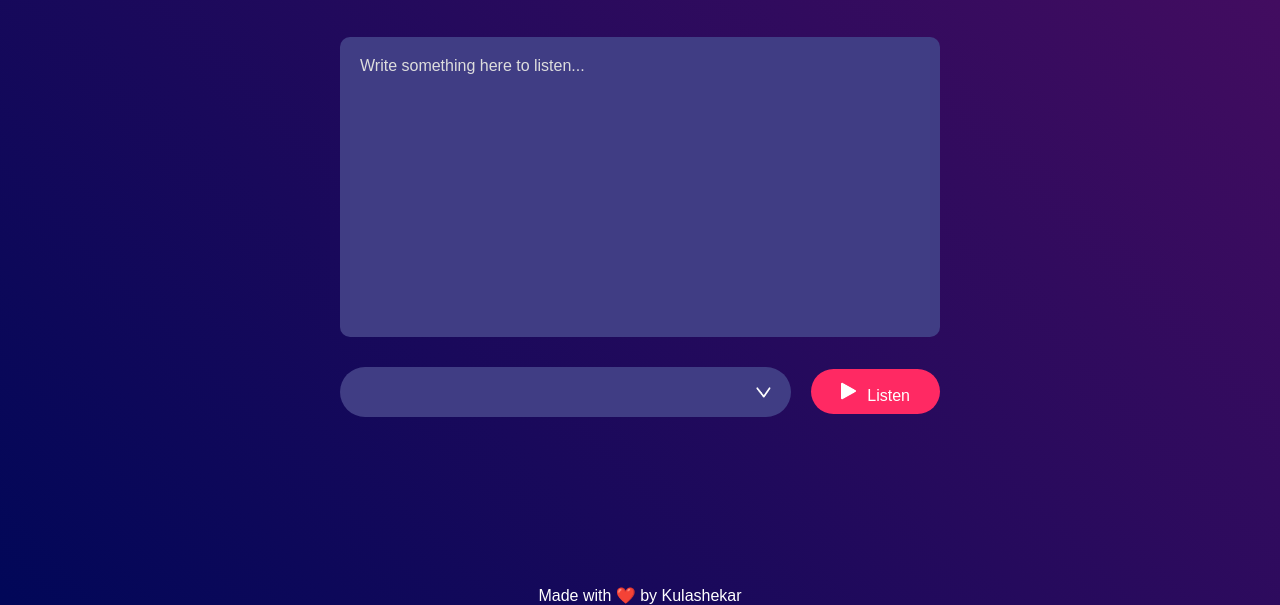
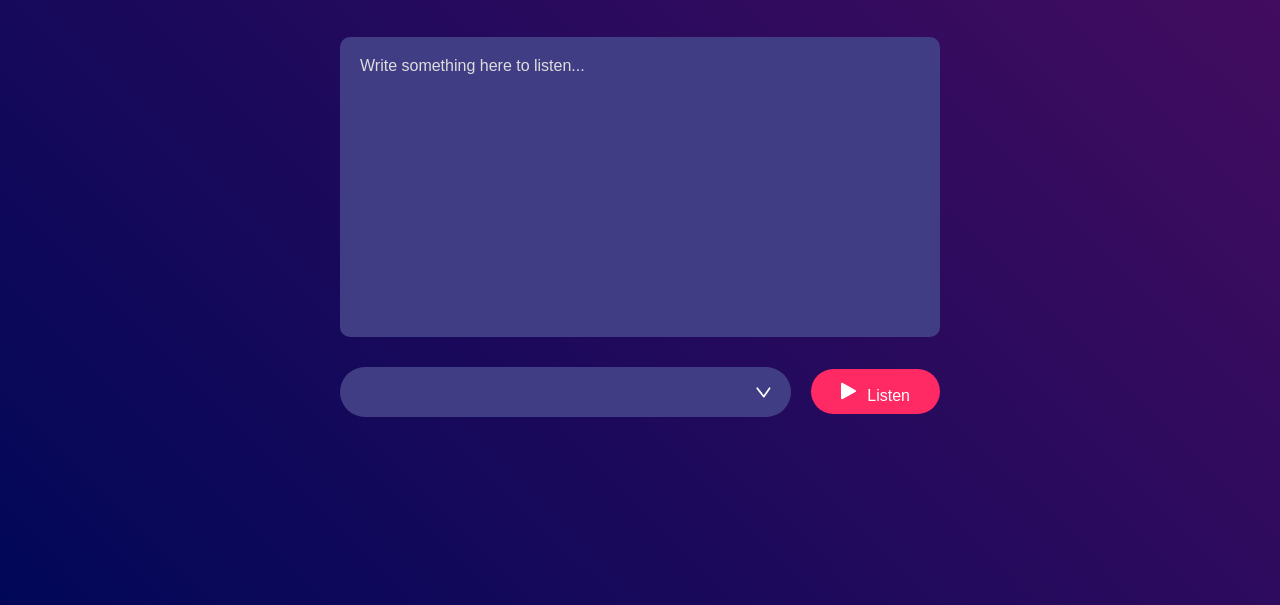
Before and after one commit to Kulashekar01/Text-to-Speech-Converter, a plain HTML site: page index.html in a window 1280 px wide. Shown: the part 195-800 px from the top of the page. Drawn offline with Linux system fonts and the light colour scheme.

Commit message:
Update index.html

```diff
--- a/index.html
+++ b/index.html
@@ -11,7 +11,7 @@
                 <select></select>
                 <button><img src="play.png">Listen</button>
             </div>
-            <p>Made with ❤️ by Kulashekar</p>
+            <!--p>Made with ❤️ by Kulashekar</p-->
         </div>
         <script src="script.js"></script>
     </body>
```
